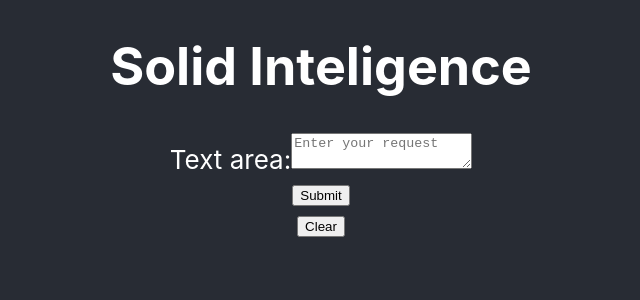
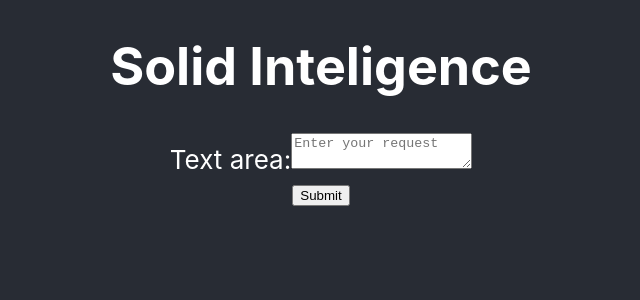
Before and after one commit to RomanMedvedev91/solid-intelligence, a React (Create React App) app: page / in a window 1280 px wide. Shown: the top 300 px of the page, without its empty margins (319-959 px from the left). Built offline with nearby package versions, Linux system fonts and the light colour scheme.

Commit message:
fix clearAll button to upear only after 2+ requests

```diff
--- a/src/components/Form/Form.jsx
+++ b/src/components/Form/Form.jsx
@@ -71,9 +71,11 @@ const Form = () => {
         setNewPrompts={setPropmts}
         setNewResponses={setResponse}
       />
-      <button onSubmit={(event) => event.preventDefault()} onClick={() => clearLocalStorage()}>
-        Clear
-      </button>
+      {responses.length >= 2 && (
+        <button onSubmit={(event) => event.preventDefault()} onClick={() => clearLocalStorage()}>
+          Clear All
+        </button>
+      )}
     </main>
   );
 };
```
